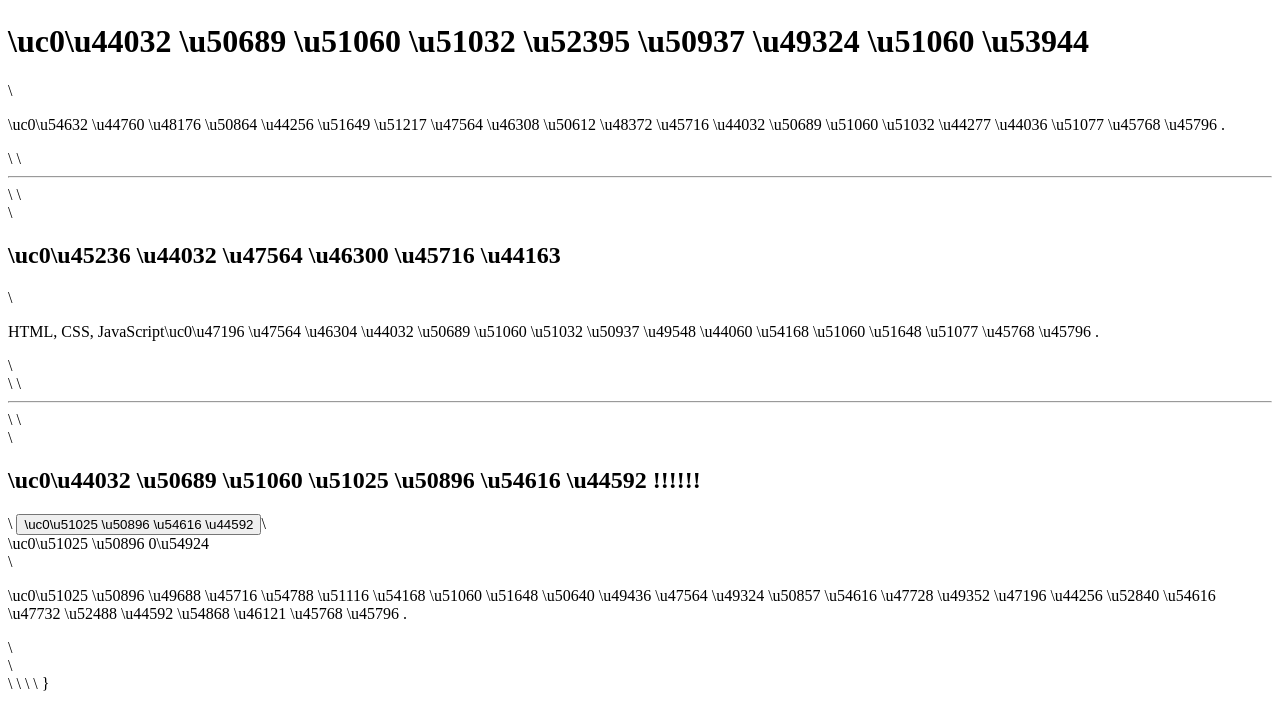
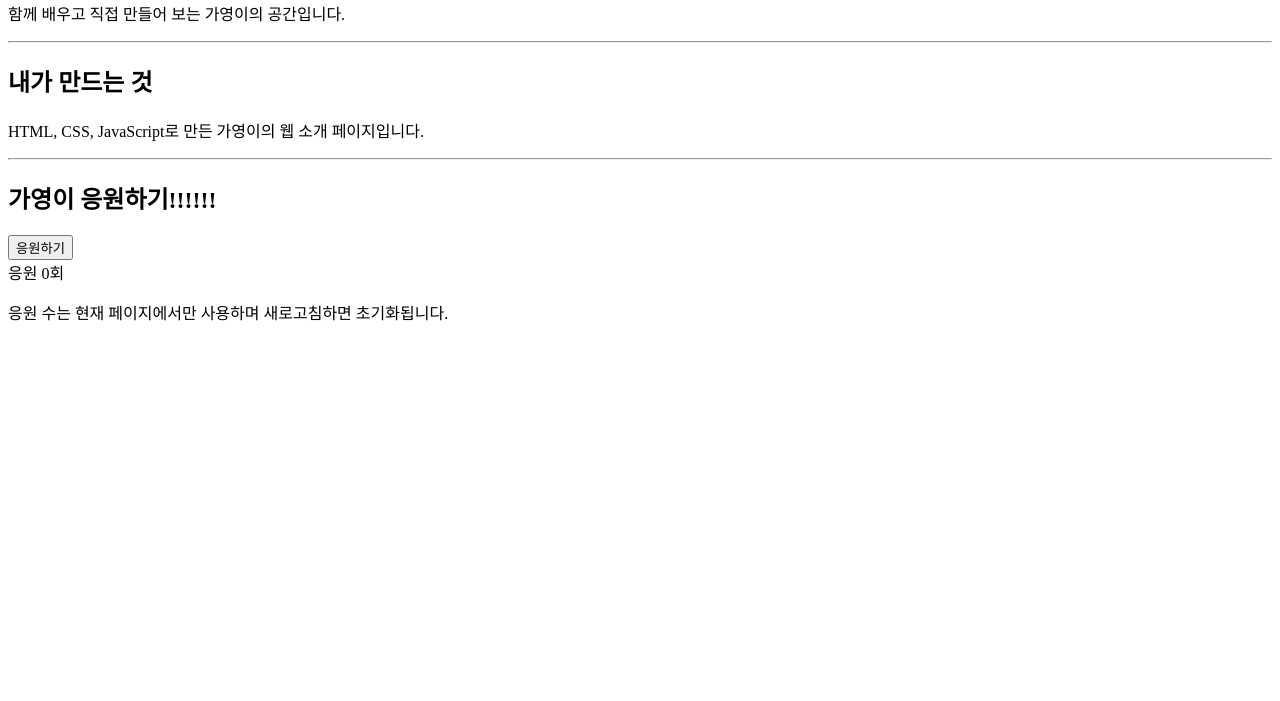
Before and after one commit to xpr6n4rpyf-maker/my-first-website, a plain HTML site: page index.html in a window 1280 px wide. Shown: the part 114-815 px from the top of the page. Drawn offline with Linux system fonts and the light colour scheme.

Commit message:
Add files via upload

```diff
--- a/index.html
+++ b/index.html
@@ -1,41 +1,34 @@
-{\rtf1\ansi\ansicpg949\cocoartf2870
-\cocoatextscaling0\cocoaplatform0{\fonttbl\f0\fswiss\fcharset0 Helvetica;}
-{\colortbl;\red255\green255\blue255;}
-{\*\expandedcolortbl;;}
-\paperw11900\paperh16840\margl1440\margr1440\vieww28600\viewh18000\viewkind0
-\pard\tx720\tx1440\tx2160\tx2880\tx3600\tx4320\tx5040\tx5760\tx6480\tx7200\tx7920\tx8640\pardirnatural\partightenfactor0
+<!DOCTYPE html>
+<html lang="ko">
+<head>
+  <meta charset="UTF-8">
+  <meta name="viewport" content="width=device-width, initial-scale=1.0">
+  <title>가영이의 첫 웹사이트</title>
+  <link rel="stylesheet" href="style.css">
+</head>
+<body>
+  <div class="card">
+    <div class="subtitle">MY FIRST WEBSITE</div>
+    <h1>가영이의 첫 웹사이트</h1>
+    <p class="description">함께 배우고 직접 만들어 보는 가영이의 공간입니다.</p>
 
-\f0\fs24 \cf0 <!DOCTYPE html>\
-<html lang="ko">\
-<head>\
-  <meta charset="UTF-8">\
-  <meta name="viewport" content="width=device-width, initial-scale=1.0">\
-  <title>\uc0\u44032 \u50689 \u51060 \u51032  \u52395  \u50937 \u49324 \u51060 \u53944 </title>\
-  <link rel="stylesheet" href="style.css">\
-</head>\
-<body>\
-  <div class="card">\
-    <div class="subtitle">MY FIRST WEBSITE</div>\
-    <h1>\uc0\u44032 \u50689 \u51060 \u51032  \u52395  \u50937 \u49324 \u51060 \u53944 </h1>\
-    <p class="description">\uc0\u54632 \u44760  \u48176 \u50864 \u44256  \u51649 \u51217  \u47564 \u46308 \u50612  \u48372 \u45716  \u44032 \u50689 \u51060 \u51032  \u44277 \u44036 \u51077 \u45768 \u45796 .</p>\
-\
-    <hr>\
-\
-    <section>\
-      <h2>\uc0\u45236 \u44032  \u47564 \u46300 \u45716  \u44163 </h2>\
-      <p>HTML, CSS, JavaScript\uc0\u47196  \u47564 \u46304  \u44032 \u50689 \u51060 \u51032  \u50937  \u49548 \u44060  \u54168 \u51060 \u51648 \u51077 \u45768 \u45796 .</p>\
-    </section>\
-\
-    <hr>\
-\
-    <section>\
-      <h2>\uc0\u44032 \u50689 \u51060  \u51025 \u50896 \u54616 \u44592 !!!!!!</h2>\
-      <button id="cheerBtn">\uc0\u51025 \u50896 \u54616 \u44592 </button>\
-      <div class="count-display">\uc0\u51025 \u50896  <span id="count">0</span>\u54924 </div>\
-      <p class="footnote">\uc0\u51025 \u50896  \u49688 \u45716  \u54788 \u51116  \u54168 \u51060 \u51648 \u50640 \u49436 \u47564  \u49324 \u50857 \u54616 \u47728  \u49352 \u47196 \u44256 \u52840 \u54616 \u47732  \u52488 \u44592 \u54868 \u46121 \u45768 \u45796 .</p>\
-    </section>\
-  </div>\
-\
-  <script src="script.js"></script>\
-</body>\
-</html>}
+    <hr>
+
+    <section>
+      <h2>내가 만드는 것</h2>
+      <p>HTML, CSS, JavaScript로 만든 가영이의 웹 소개 페이지입니다.</p>
+    </section>
+
+    <hr>
+
+    <section>
+      <h2>가영이 응원하기!!!!!!</h2>
+      <button id="cheerBtn">응원하기</button>
+      <div class="count-display">응원 <span id="count">0</span>회</div>
+      <p class="footnote">응원 수는 현재 페이지에서만 사용하며 새로고침하면 초기화됩니다.</p>
+    </section>
+  </div>
+
+  <script src="script.js"></script>
+</body>
+</html>
```
